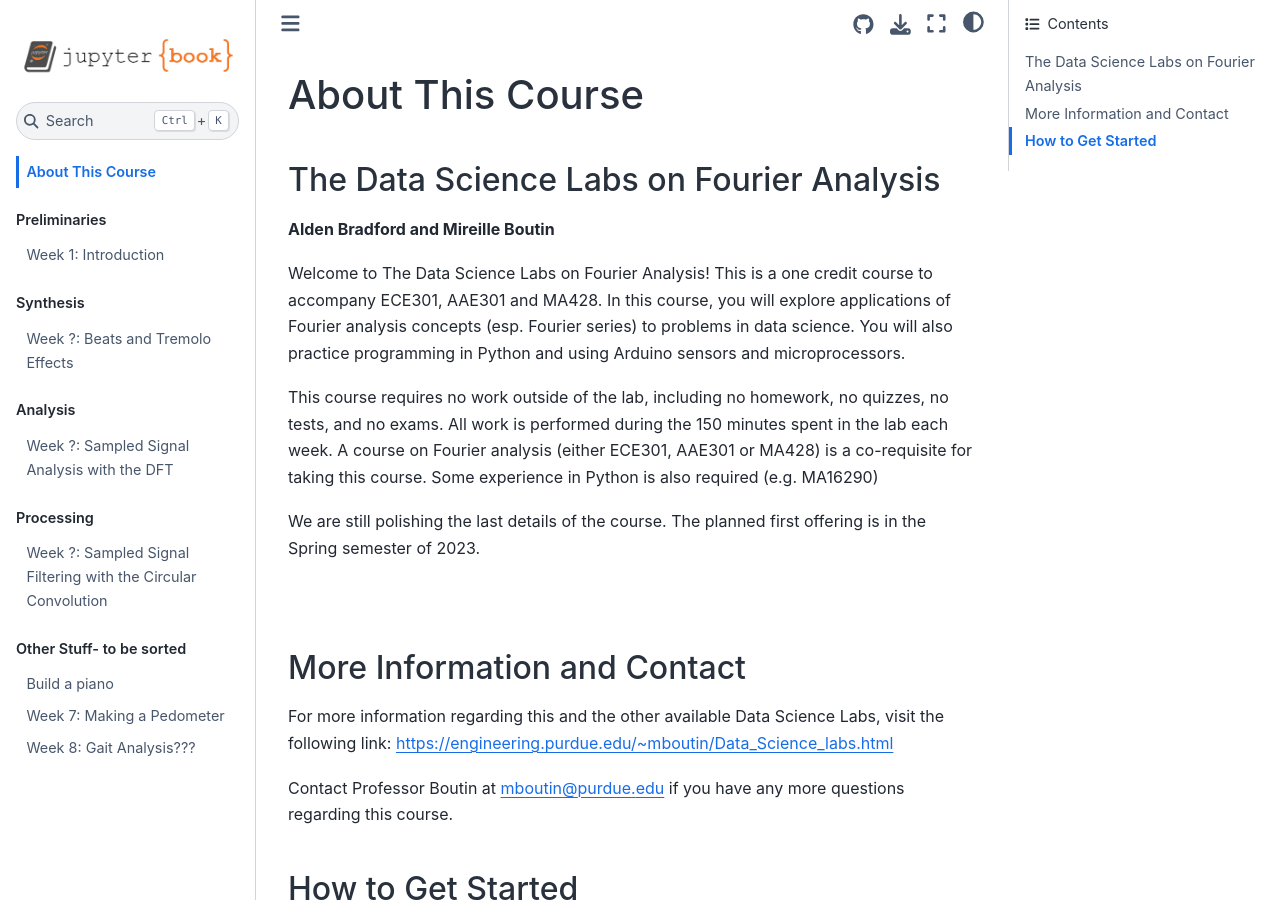
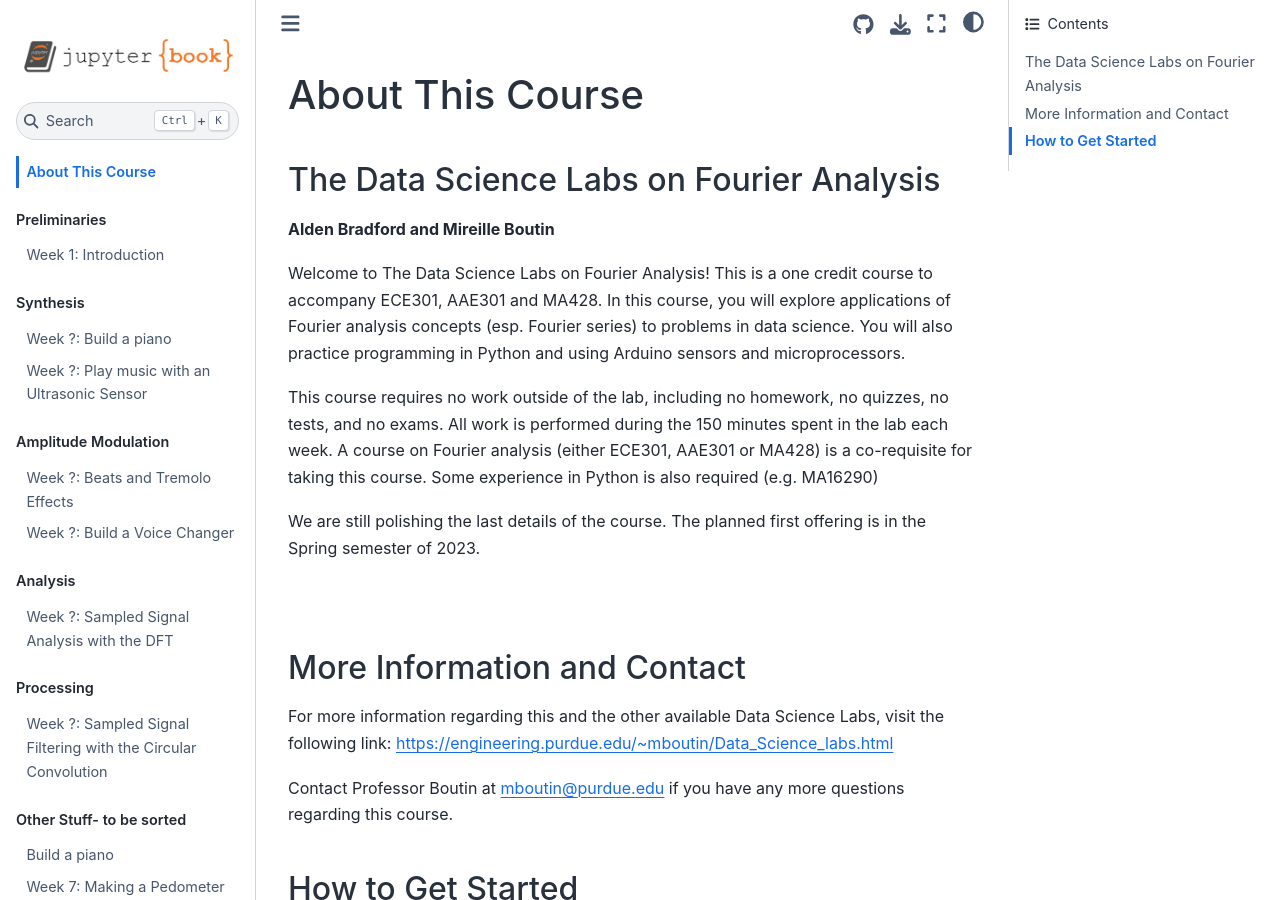
Before and after one commit to TheDataScienceLabs/DSLab_Fourier, a Jupyter Book: the page built from book/index.md, in a window 1280 px wide and 900 px high. Built offline with Jupyter Book 1.0.4 settings and Sphinx 7.4.7 and the Sphinx Book theme 1.1.4, drawn with Linux system fonts in a browser that asks for light colours; pages that are not in the unit, such as notebooks, are missing from menus.

Commit message:
added 3 project labs, empty files

```diff
--- a/book/_config.yml
+++ b/book/_config.yml
@@ -5,7 +5,7 @@
 
 #######################################################################################
 # Book settings
-title                       : The Data Science Labs on Fourier Theory  # The title of the book. Will be placed in the left navbar.
+title                       : The Data Science Labs on Fourier Analysis  # The title of the book. Will be placed in the left navbar.
 author                      : Mireille Boutin, Alden Bradford  # The author of the book
 copyright                   : "2022"  # Copyright year to be placed in the footer
 logo                        : logo.png  # A path to the book logo
--- a/book/_toc.yml
+++ b/book/_toc.yml
@@ -11,8 +11,14 @@ parts:
 - caption: Synthesis
   chapters:
   - file: labs/1_play_sounds.ipynb
+  - file: labs/piano_project.ipynb
+  - file: labs/distance_sensor_project.ipynb
   - file: labs/2_experiencing_sound.ipynb
+
+- caption: Amplitude Modulation
+  chapters:
   - file: labs/am.ipynb
+  - file: labs/voice_changer_project.ipynb
 
 - caption: Analysis
   chapters:
```
Also changed, not shown: book/labs/Untitled.ipynb (added), book/labs/Untitled1.ipynb (added), book/labs/Untitled2.ipynb (added), book/labs/dft.ipynb, book/labs/distance_sensor_project.ipynb (added), book/labs/piano_project.ipynb (added), book/labs/voice_changer_project.ipynb (added).
